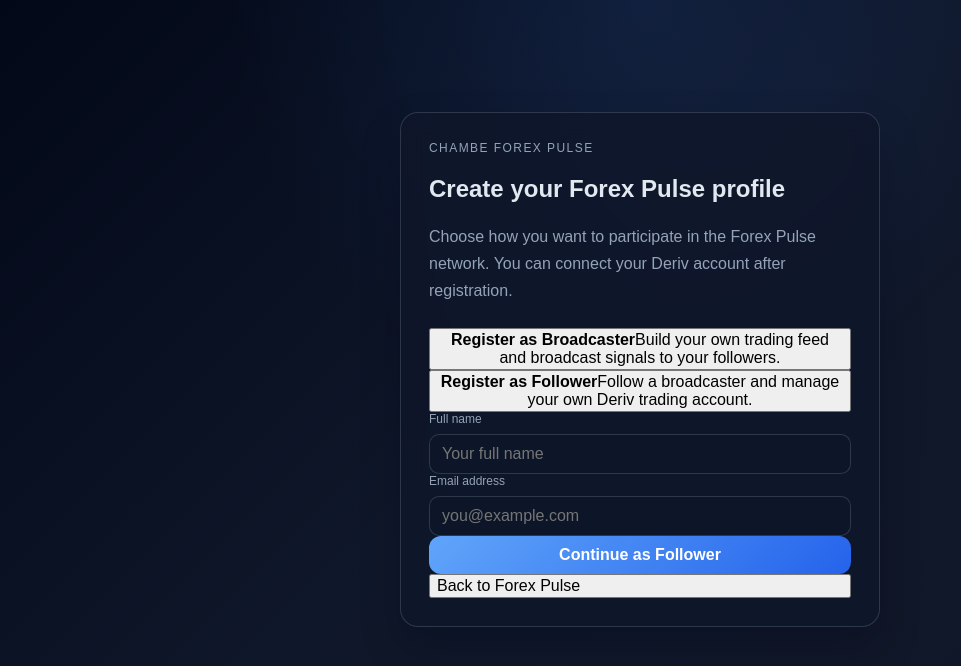
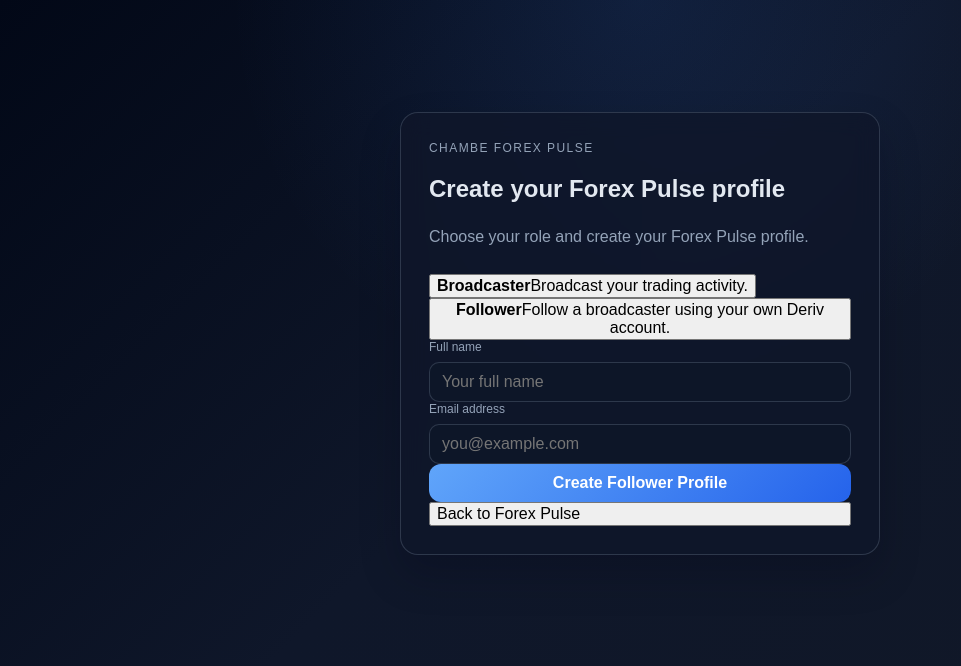
Before and after one commit to chambemichaelt/chambe-forex-pulse-v2, a Next.js app: page /register in a window 1280 px wide. Shown: the top 666 px of the page, without its empty margins (0-961 px from the left). Built offline with nearby package versions, Linux system fonts and the light colour scheme.

Commit message:
Fix registration success flow

```diff
--- a/app/register/page.tsx
+++ b/app/register/page.tsx
@@ -13,6 +13,8 @@
   const [email, setEmail] = useState('');
   const [message, setMessage] = useState('');
   const [forexPulseId, setForexPulseId] = useState('');
+  const [registeredRole, setRegisteredRole] =
+    useState<RegistrationRole | null>(null);
   const [error, setError] = useState('');
   const [submitting, setSubmitting] = useState(false);
 
@@ -21,6 +23,7 @@
 
     setMessage('');
     setForexPulseId('');
+    setRegisteredRole(null);
     setError('');
     setSubmitting(true);
 
@@ -45,15 +48,65 @@
       }
 
       setForexPulseId(data.user.forexPulseId);
-      setMessage(
-        `Registration created. Your Forex Pulse profile is pending activation as a ${role}.`
-      );
+      setRegisteredRole(data.user.role);
+      setMessage('Your Forex Pulse profile has been created.');
     } catch {
       setError('Unable to connect to Forex Pulse. Please try again.');
     } finally {
       setSubmitting(false);
     }
   };
+
+  if (forexPulseId && registeredRole) {
+    return (
+      <main className="page-shell">
+        <div className="app-frame">
+          <section className="glass-card auth-card">
+            <div className="eyebrow">Chambe Forex Pulse</div>
+
+            <h1>Profile Created</h1>
+
+            <p>{message}</p>
+
+            <div className="feed-meta">
+              <strong>Forex Pulse ID</strong>
+
+              <div
+                style={{
+                  fontSize: '1.7rem',
+                  fontWeight: 700,
+                  marginTop: '0.4rem',
+                  letterSpacing: '0.04em',
+                }}
+              >
+                {forexPulseId}
+              </div>
+
+              <div style={{ marginTop: '0.5rem' }}>
+                {registeredRole === 'broadcaster'
+                  ? 'Broadcaster'
+                  : 'Follower'}
+              </div>
+            </div>
+
+            <button
+              type="button"
+              className="primary-button full"
+              onClick={() => router.push('/api/deriv/login')}
+            >
+              Connect Deriv Account
+            </button>
+
+            <div className="feed-meta">
+              Your Deriv account remains your own account. Forex Pulse uses
+              your connection to provide the services associated with your
+              profile.
+            </div>
+          </section>
+        </div>
+      </main>
+    );
+  }
 
   return (
     <main className="page-shell">
@@ -64,33 +117,32 @@
           <h1>Create your Forex Pulse profile</h1>
 
           <p>
-            Choose how you want to participate in the Forex Pulse network.
-            You can connect your Deriv account after registration.
+            Choose your role and create your Forex Pulse profile.
           </p>
 
           <div className="role-choice-grid">
             <button
               type="button"
-              className={role === 'broadcaster' ? 'role-card active' : 'role-card'}
+              className={
+                role === 'broadcaster'
+                  ? 'role-card active'
+                  : 'role-card'
+              }
               onClick={() => setRole('broadcaster')}
             >
-              <strong>Register as Broadcaster</strong>
-              <span>
-                Build your own trading feed and broadcast signals to your
-                followers.
-              </span>
+              <strong>Broadcaster</strong>
+              <span>Broadcast your trading activity.</span>
             </button>
 
             <button
               type="button"
-              className={role === 'follower' ? 'role-card active' : 'role-card'}
+              className={
+                role === 'follower' ? 'role-card active' : 'role-card'
+              }
               onClick={() => setRole('follower')}
             >
-              <strong>Register as Follower</strong>
-              <span>
-                Follow a broadcaster and manage your own Deriv trading
-                account.
-              </span>
+              <strong>Follower</strong>
+              <span>Follow a broadcaster using your own Deriv account.</span>
             </button>
           </div>
 
@@ -123,22 +175,8 @@
             >
               {submitting
                 ? 'Creating profile...'
-                : `Continue as ${role === 'broadcaster' ? 'Broadcaster' : 'Follower'}`}
+                : `Create ${role === 'broadcaster' ? 'Broadcaster' : 'Follower'} Profile`}
             </button>
-
-            {message ? <div className="feed-meta">{message}</div> : null}
-
-            {forexPulseId ? (
-              <div className="feed-meta">
-                <strong>Your Forex Pulse ID</strong>
-                <div style={{ fontSize: '1.4rem', fontWeight: 700, marginTop: '0.35rem' }}>
-                  {forexPulseId}
-                </div>
-                <div style={{ marginTop: '0.35rem' }}>
-                  Keep this ID safe. It identifies your Forex Pulse profile.
-                </div>
-              </div>
-            ) : null}
 
             {error ? <div className="feed-meta">{error}</div> : null}
           </form>
```
